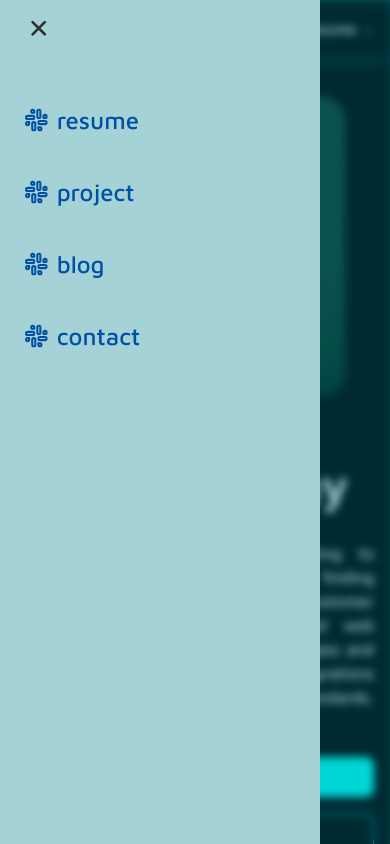
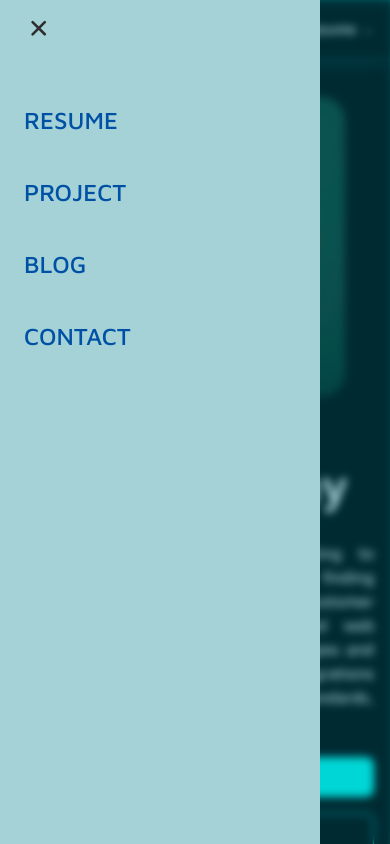
Before and after one commit to rabius-sunny/rabius-sunny-portfolio, a Next.js app: page / in a window 390 px wide. Both pictures are taken after a click on the button 40 px from the left and 30 px from the top of the page. Shown: the top 844 px of the page. Built offline with nearby package versions, Linux system fonts and the light colour scheme.

Commit message:
fix: navbar overlap

```diff
--- a/components/shared/nav/SideNavbar.tsx
+++ b/components/shared/nav/SideNavbar.tsx
@@ -2,20 +2,23 @@
 
 import Link from 'next/link'
 import { siteInfo } from '~/config/site'
-import { motion } from 'framer-motion'
-import { Slack } from 'lucide-react'
+import { Cycle, motion } from 'framer-motion'
 
 const linkVariants = {
   open: {
     y: 0,
     opacity: 1,
+    display: 'block',
+
     transition: {
       y: { stiffness: 1000, velocity: -100 }
     }
   },
   closed: {
     y: 50,
+
     opacity: 0,
+    display: 'none',
     transition: {
       y: { stiffness: 1000 }
     }
@@ -23,10 +26,14 @@ const linkVariants = {
 }
 const navVariants = {
   open: {
-    transition: { staggerChildren: 0.07, delayChildren: 0.2 }
+    transition: { staggerChildren: 0.07, delayChildren: 0.1 }
   },
   closed: {
-    transition: { staggerChildren: 0.05, staggerDirection: -1 }
+    transition: {
+      staggerChildren: 0.05,
+      staggerDirection: -1,
+      delayChildren: 0.5
+    }
   }
 }
 
@@ -35,22 +42,25 @@ const MenuItem = ({ item }: { item: TNavItems }) => {
     <motion.li
       variants={linkVariants}
       className='p-0 list-none mb-10 flex items-center cursor-pointer'
-      whileHover={{ scale: 1.1 }}
-      whileTap={{ scale: 0.95 }}
+      whileHover={{ scale: 1.2 }}
+      whileTap={{ scale: 0.9 }}
     >
-      <Slack className='text-main h-7 w-7 mr-2' />
-      <Link href={item.href} className='text-main font-medium text-2xl w-full'>
+      <Link
+        href={item.href}
+        className='text-main uppercase font-medium text-2xl'
+      >
         {item.title}
       </Link>
     </motion.li>
   )
 }
 
-export default function SideNavbar() {
+export default function SideNavbar({ toggle }: { toggle: Cycle }) {
   return (
     <motion.ul
       variants={navVariants}
-      className='m-0 p-6 absolute top-20 w-full'
+      className='m-0 absolute top-20 p-6'
+      onClick={() => toggle()}
     >
       {siteInfo.navItems.map((item: TNavItems, idx: number) => (
         <MenuItem item={item} key={idx} />
--- a/components/shared/nav/Toggler.tsx
+++ b/components/shared/nav/Toggler.tsx
@@ -22,7 +22,7 @@ export default function NavToggler({ toggle }: { toggle: any }) {
             closed: { d: 'M 2 2.5 L 20 2.5' },
             open: { d: 'M 3 16.5 L 17 2.5' }
           }}
-          transition={{ duration: 0.5 }}
+          transition={{ duration: 1 }}
         />
         <Path
           d='M 2 9.423 L 10 9.423'
@@ -30,14 +30,14 @@ export default function NavToggler({ toggle }: { toggle: any }) {
             closed: { opacity: 1 },
             open: { opacity: 0 }
           }}
-          transition={{ duration: 0.5 }}
+          transition={{ duration: 1 }}
         />
         <Path
           variants={{
             closed: { d: 'M 2 16.346 L 20 16.346' },
             open: { d: 'M 3 2.5 L 17 16.346' }
           }}
-          transition={{ duration: 0.5 }}
+          transition={{ duration: 1 }}
         />
       </svg>
     </button>
--- a/components/shared/nav/index.tsx
+++ b/components/shared/nav/index.tsx
@@ -50,9 +50,9 @@ export default function Appbar() {
               />
             </Link>
           </div>
-          <div className='z-[1000] md:hidden'>
+          <div className='z-20 md:hidden'>
             <motion.nav
-              className='absolute top-0 left-0 bottom-0 w-80'
+              className={`absolute top-0 left-0 bottom-0`}
               initial={false}
               animate={isOpen ? 'open' : 'closed'}
             >
@@ -60,13 +60,13 @@ export default function Appbar() {
                 className='absolute -top-3 left-0 bottom-0 w-80 bg-text'
                 variants={sidebar}
               />
-              <SideNavbar />
+              <SideNavbar toggle={toggleOpen} />
               <NavToggler toggle={() => toggleOpen()} />
             </motion.nav>
           </div>
           {isOpen && (
             <div
-              className='fixed inset-0 z-50 bg-black/30 backdrop-blur-sm'
+              className='fixed inset-0 z-10 bg-black/30 backdrop-blur-sm'
               aria-hidden='true'
             />
           )}
```
